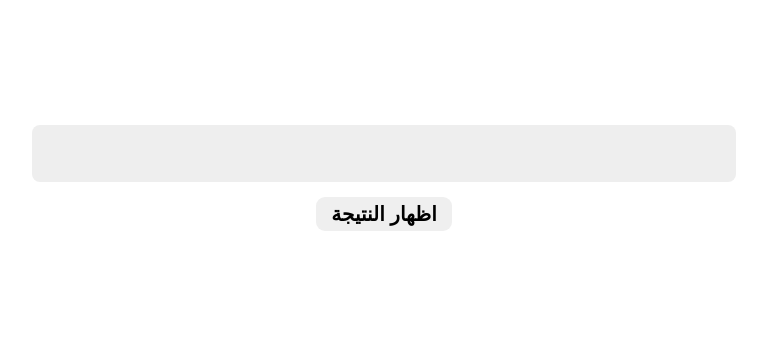
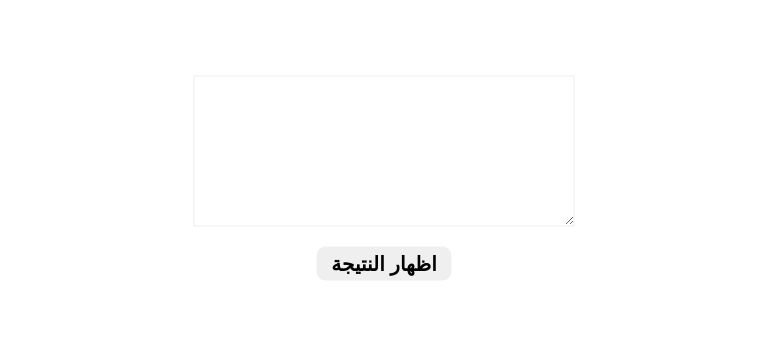
Before and after one commit to alashry252/quizApp, a plain HTML site: page index.html in a window 1280 px wide. Shown: the part 222-578 px from the top of the page, without its empty margins (256-1023 px from the left). Drawn offline with Linux system fonts and the light colour scheme.

Commit message:
change the input to textarea

```diff
--- a/index.html
+++ b/index.html
@@ -9,7 +9,7 @@
 </head>
 <body>
     <div class="exam">
-        <input type="text" name="text" class="quiz">
+        <textarea class="quiz"></textarea>
         <input type="button" value="اظهار النتيجة" class="result">
     </div>
 
--- a/main.css
+++ b/main.css
@@ -1,6 +1,5 @@
 .exam{
-    width: 700px;
-    height: 350px;
+
     position: absolute;
     top: 50%;
     left: 50%;
@@ -10,14 +9,12 @@
     align-items: center;
     flex-direction: column;
 }
-input[type="text"]{
-    width: 100%;
-    height: 55px;
+textarea{
     outline: none;
-    border-radius: 8px;
-    border: none;
-    background-color: #eee;
-    margin-bottom: 15px;
+    border: 1px solid #eee;
+    margin-bottom: 20px;
+    height: 145px;
+    width: 375px;
     font-size: 25px;
     font-weight: bold;
 
--- a/main.js
+++ b/main.js
@@ -16,7 +16,7 @@ answer.onreadystatechange= function(){
             for(let i = 0; i <= corectOrFulse.length; i++){
                 let allQuiz=corectOrFulse[i].quiz
 
-                if(theQuiz.value.trim()==allQuiz.trim()){
+                if(theQuiz.value.toString().trim()==allQuiz.toString().trim()){
                     if(document.querySelector(".myResult")){
                         document.querySelector(".myResult").remove()
                     }
```
